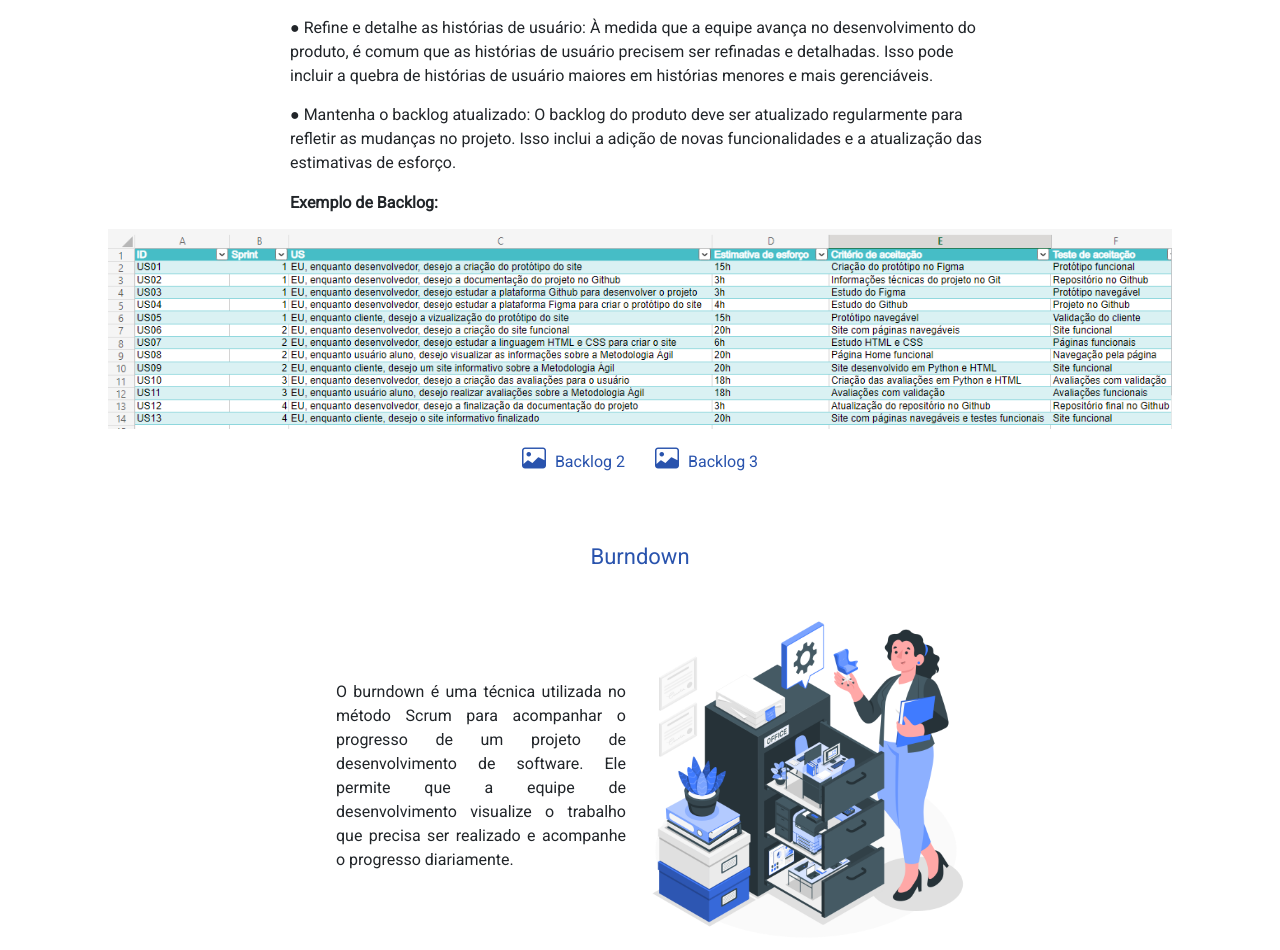
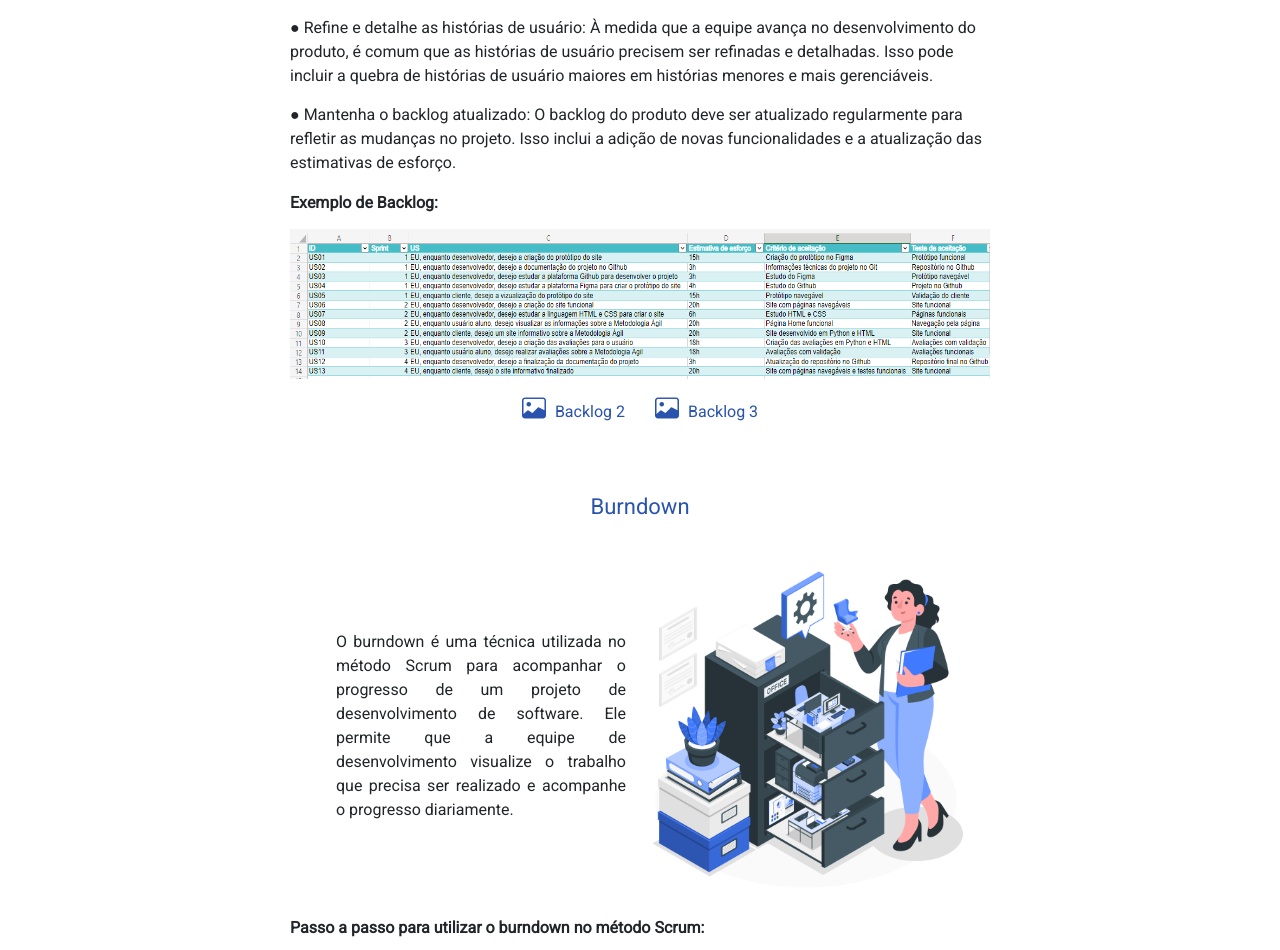
Before and after one commit to DianneFaria/Projeto-de-API-1-Semestre, a Flask app: page /ferramentas in a window 1280 px wide. Shown: the part 885-1835 px from the top of the page. Run offline with Flask 2, Linux system fonts and the light colour scheme; some libraries are stand-ins or nearby versions.

Commit message:
Ajuste dos exemplos das ferramentas

```diff
--- a/static/css/style.css
+++ b/static/css/style.css
@@ -236,13 +236,46 @@ a{
     margin-top: 64px;
 }
 
-.imagem_ferramentas{
+.imagem_ferramenta{
     margin-left: auto;
     margin-right: auto;
     margin-top: 14px;
     max-height: 500px;
     text-align: center;
     display: block;
+}
+
+.imagem_ferramenta img{
+    width: 700px;
+    height: 150px;
+    transition: 1s;
+}
+
+.imagem_ferramenta img:hover{
+    width: 900px;
+    height: 200px;
+    transition: 1s;
+}
+
+.imagem_ferramentas{
+    margin-left: auto;
+    margin-right: auto;
+    margin-top: 14px;
+    max-height: 500px;
+    /* width: 700px; */
+    text-align: center;
+    display: block;
+    transition: 1s;
+}
+
+.imagem_ferramentas img{
+    width: 700px;
+    transition: 1s;
+}
+
+.imagem_ferramentas img:hover{
+    width: 900px;
+    transition: 1s;
 }
 
 .separação{
--- a/templates/ferramentas.html
+++ b/templates/ferramentas.html
@@ -24,7 +24,7 @@
 
     <div class="container_texto"><b>Exemplo de Backlog:</b></div>
 
-    <div class="imagem_ferramentas"><img src="../static/img_tópicos/backlog.png" height="200"/></div>
+    <div class="imagem_ferramenta"><img src="../static/img_tópicos/backlog.png" height="200"/></div>
 
     <div class="container">
 
@@ -73,11 +73,11 @@
 
     <div class="container_texto">O gráfico irá refletir o andamento do trabalho, a linha azul seria o desempenho ideal, mas não é necessário que esteja perfeitamente igual.</div>
 
-    <div class="imagem_ferramentas"><img src="../static/img_tópicos/burndown1.png"/></div>
+    <div class="imagem_ferramentas"><img src="../static/img_tópicos/bdwn1.png"/></div>
 
     <div class="container_texto">Na área de data de início até data de término devem ser preenchidos para que o gráfico se edite automaticamente conforme as tarefas vão sendo concluídas.</div>
 
-    <div class="imagem_ferramentas"><img src="../static/img_tópicos/burndown2.png" /></div>
+    <div class="imagem_ferramentas"><img src="../static/img_tópicos/bdwn2.png" /></div>
 
     <div class="container">
 
```
Also changed, not shown: static/img_tópicos/bdwn1.png (added), static/img_tópicos/bdwn2.png (added).
